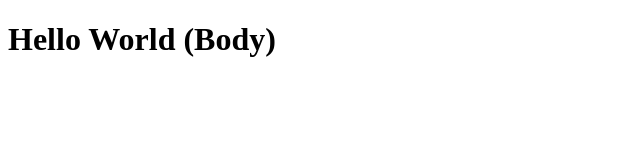
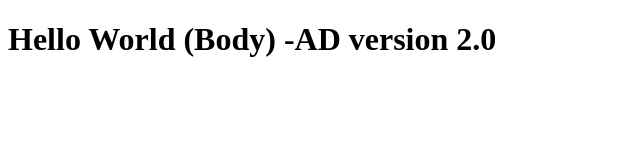
Before and after one commit to Ardiandardovski/Hello-World, a plain HTML site: page index.html in a window 1280 px wide. Shown: the whole page, without its empty margins (0-640 px from the left). Drawn offline with Linux system fonts and the light colour scheme.

```diff
--- a/index.html
+++ b/index.html
@@ -9,6 +9,6 @@
     </head>
 
     <body>
-        <h1>Hello World (Body)</h1>
+        <h1>Hello World (Body) -AD version 2.0</h1>
         </body>
         </html>
```
